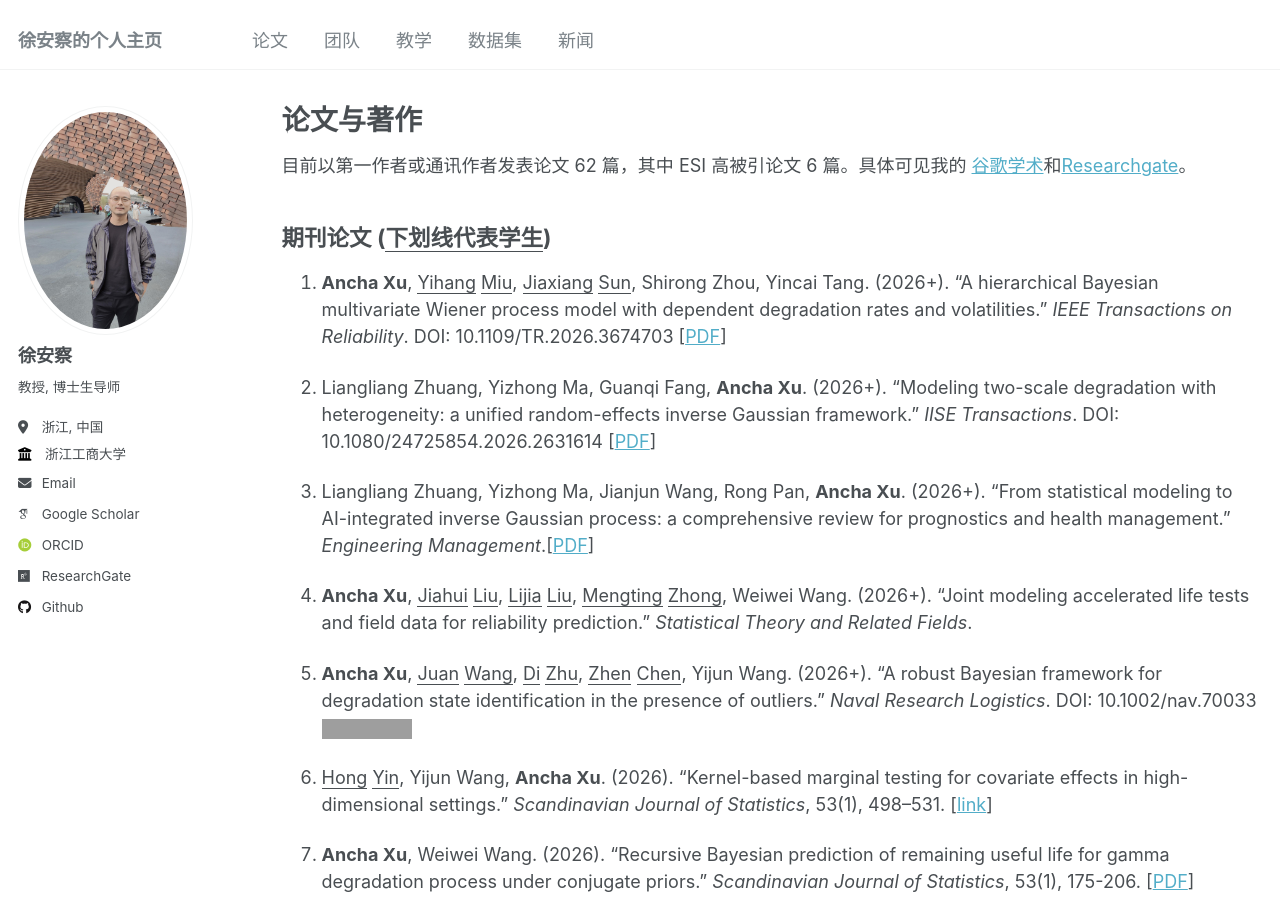
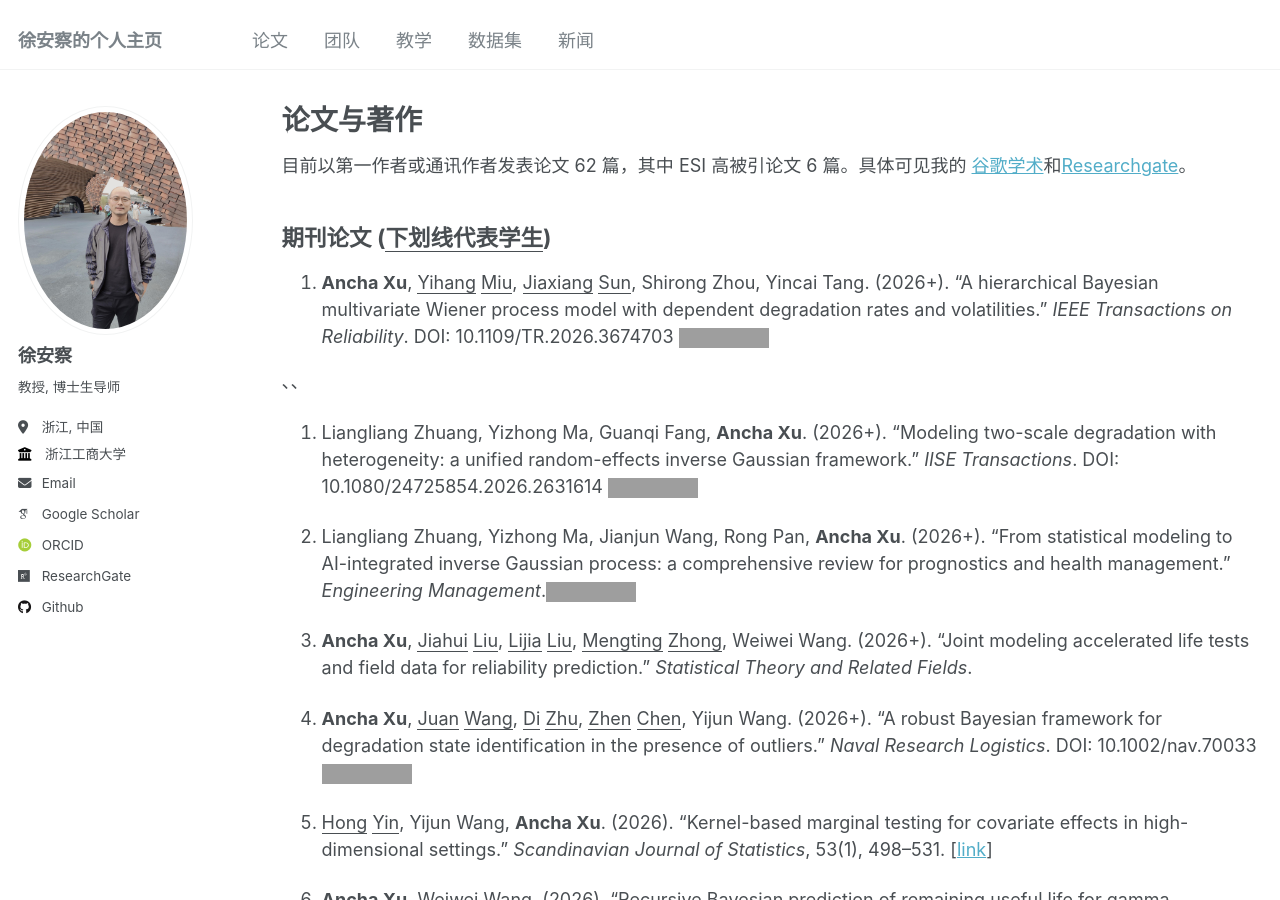
Before and after one commit to XU-ANCHA/XU-ANCHA.github.io, a Jekyll site: the page built from _pages/publications.md, in a window 1280 px wide and 900 px high. Built offline with Jekyll 4.4.1, drawn with Linux system fonts in a browser that asks for light colours; some web fonts are replaced; grey boxes are pictures that could not be loaded.

Commit message:
Update publications.md

```diff
--- a/_pages/publications.md
+++ b/_pages/publications.md
@@ -9,11 +9,14 @@ author_profile: true
 
 ## 期刊论文 (<u>下划线代表学生</u>)
 
-1. **Ancha Xu**, <u>Yihang</u> <u>Miu</u>, <u>Jiaxiang</u> <u>Sun</u>, Shirong Zhou, Yincai Tang. (2026+). "A hierarchical Bayesian multivariate Wiener process model with dependent degradation rates and volatilities." *IEEE Transactions on Reliability*. DOI: 10.1109/TR.2026.3674703 [[PDF](https://github.com/user-attachments/files/25888211/mvw.itr.revised.pdf)]
+1. **Ancha Xu**, <u>Yihang</u> <u>Miu</u>, <u>Jiaxiang</u> <u>Sun</u>, Shirong Zhou, Yincai Tang. (2026+). "A hierarchical Bayesian multivariate Wiener process model with dependent degradation rates and volatilities." *IEEE Transactions on Reliability*. DOI: 10.1109/TR.2026.3674703 [![PDF](https://img.shields.io/badge/PDF-red?style=flat-square&logo=adobeacrobatreader&logoColor=white)](https://github.com/user-attachments/files/25888211/mvw.itr.revised.pdf)
 
-1. Liangliang Zhuang, Yizhong Ma, Guanqi Fang, **Ancha Xu**. (2026+). "Modeling two-scale degradation with heterogeneity: a unified random-effects inverse Gaussian framework." *IISE Transactions*. DOI: 10.1080/24725854.2026.2631614 [[PDF](https://github.com/user-attachments/files/25140849/IISE-two.scale.pdf)]
 
-1. Liangliang Zhuang, Yizhong Ma, Jianjun Wang, Rong Pan, **Ancha Xu**. (2026+). "From statistical modeling to AI-integrated inverse Gaussian process: a comprehensive review for prognostics and health management." *Engineering Management*.[[PDF](https://github.com/user-attachments/files/25143524/EM_IG.pdf)]
+、、
+
+1. Liangliang Zhuang, Yizhong Ma, Guanqi Fang, **Ancha Xu**. (2026+). "Modeling two-scale degradation with heterogeneity: a unified random-effects inverse Gaussian framework." *IISE Transactions*. DOI: 10.1080/24725854.2026.2631614 [![PDF](https://img.shields.io/badge/PDF-red?style=flat-square&logo=adobeacrobatreader&logoColor=white)](https://github.com/user-attachments/files/25140849/IISE-two.scale.pdf)
+
+1. Liangliang Zhuang, Yizhong Ma, Jianjun Wang, Rong Pan, **Ancha Xu**. (2026+). "From statistical modeling to AI-integrated inverse Gaussian process: a comprehensive review for prognostics and health management." *Engineering Management*.[![PDF](https://img.shields.io/badge/PDF-red?style=flat-square&logo=adobeacrobatreader&logoColor=white)](https://github.com/user-attachments/files/25143524/EM_IG.pdf)
 
 1. **Ancha Xu**, <u>Jiahui</u> <u>Liu</u>, <u>Lijia</u> <u>Liu</u>, <u>Mengting</u> <u>Zhong</u>, Weiwei Wang. (2026+). "Joint modeling accelerated life tests and field data for reliability prediction." *Statistical Theory and Related Fields*.
 
```
